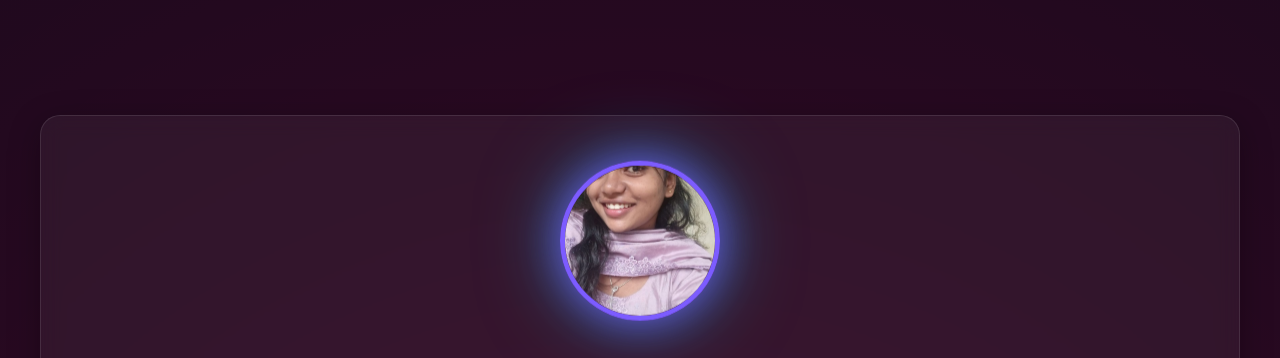
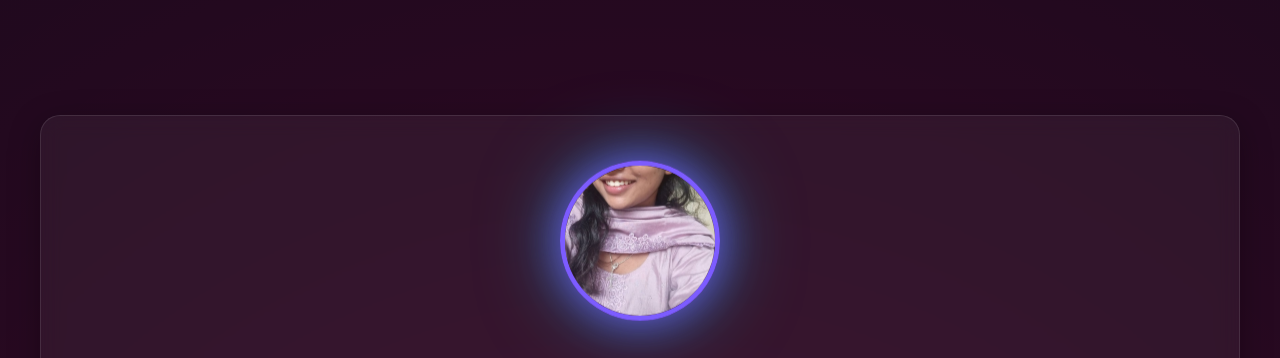
Before and after one commit to elakkiyamanojkumar805-gif/elakkiya-portfolio, a plain HTML site: page index.html in a window 1280 px wide. Shown: the part 92-450 px from the top of the page. Drawn offline with Linux system fonts and the light colour scheme.

Commit message:
Update index.html

```diff
--- a/index.html
+++ b/index.html
@@ -115,7 +115,7 @@
       height: 160px !important;
       border-radius: 50% !important;
       object-fit: cover !important;
-      object-position: center 45% !important;
+      object-position: center 65% !important;
       border: 5px solid var(--primary) !important;
       margin: 0 auto 25px !important;
       display: block !important;
```
